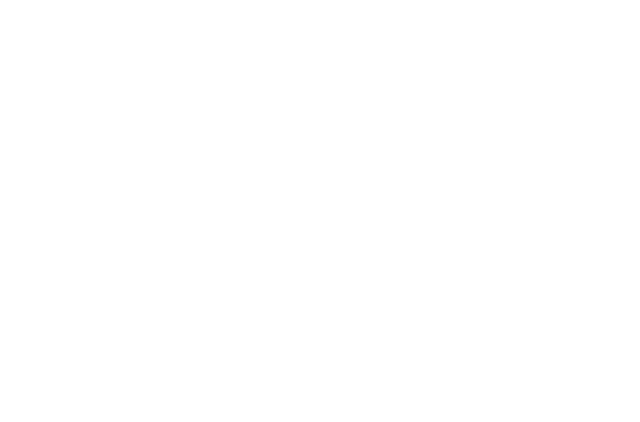
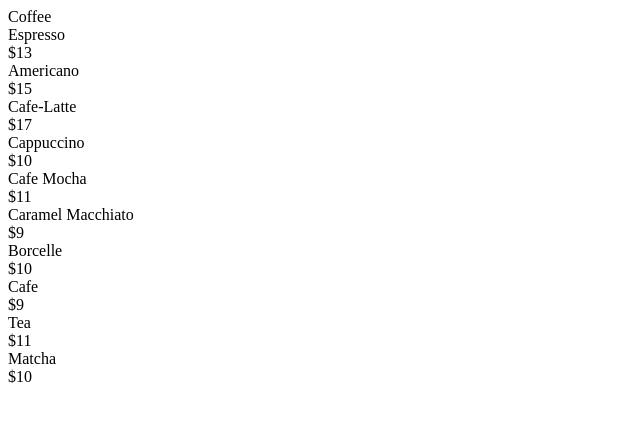
Before and after one commit to Alenju/Cafe-Menu, a plain HTML site: page index.html in a window 1280 px wide. Shown: the whole page, without its empty margins (0-640 px from the left). Drawn offline with Linux system fonts and the light colour scheme.

Commit message:
Class and title added to div

```diff
--- a/index.html
+++ b/index.html
@@ -6,15 +6,51 @@
     <title>Coffee Cafe Menu</title>
 </head>
 <body>
-    <div></div>
-    <div></div>
-    <div></div>
-    <div></div>
-    <div></div>
-    <div></div>
-    <div></div>
-    <div></div>
-    <div></div>
-    <div></div>
+    <div class="menu">
+        <div class="section">
+            <div class="section-title">Coffee</div>
+            <div class="item">
+                <div class="item-name">Espresso</div>
+                <div class="item-price">$13</div>
+            </div>
+            <div class="item">
+                <div class="item-name">Americano</div>
+                <div>$15</div>
+            </div>
+            <div class="item">
+                <div class="item">
+                    <div class="item-name">Cafe-Latte</div>
+                    <div>$17</div>
+            </div>
+            <div class="item">
+                    <div class="item-name">Cappuccino</div>
+                    <div>$10</div>
+            </div>
+            <div class="item">
+                    <div class="item-name">Cafe Mocha</div>
+                    <div>$11</div>
+            </div>
+            <div class="item">
+                <div class="item-name">Caramel Macchiato</div>
+                    <div>$9</div>
+            </div>
+            <div class="item">
+                <div class="item-name">Borcelle</div>
+                    <div>$10</div>
+            </div>
+            <div class="item">
+                <div class="item-name">Cafe</div>
+                    <div>$9</div>
+            </div>
+            <div class="item">
+                <div class="item-name">Tea</div>
+                    <div>$11</div>
+            </div>
+            <div class="item">
+                <div class="item-name">Matcha</div>
+                    <div>$10</div>
+            </div>
+        </div>
+    </div>
 </body>
 </html>
```
